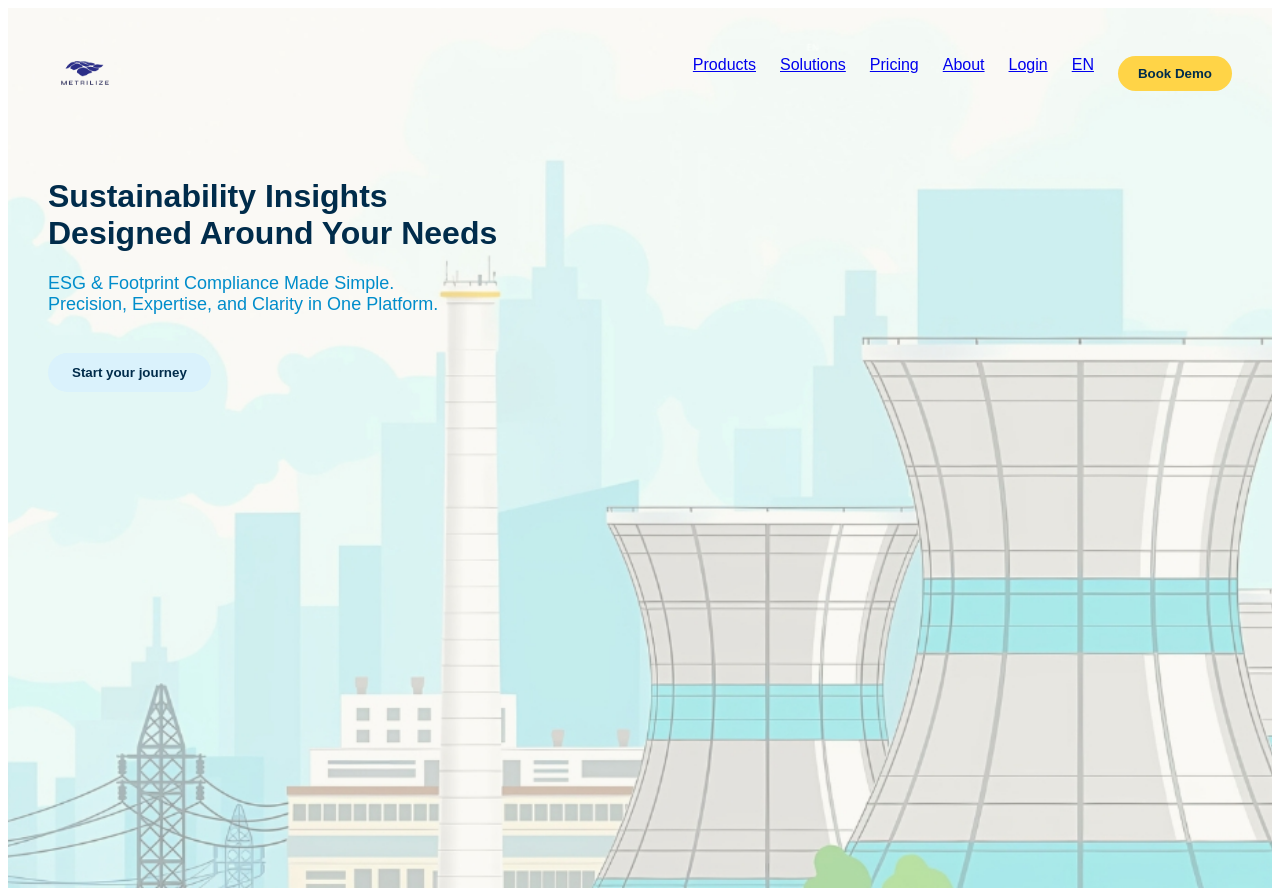
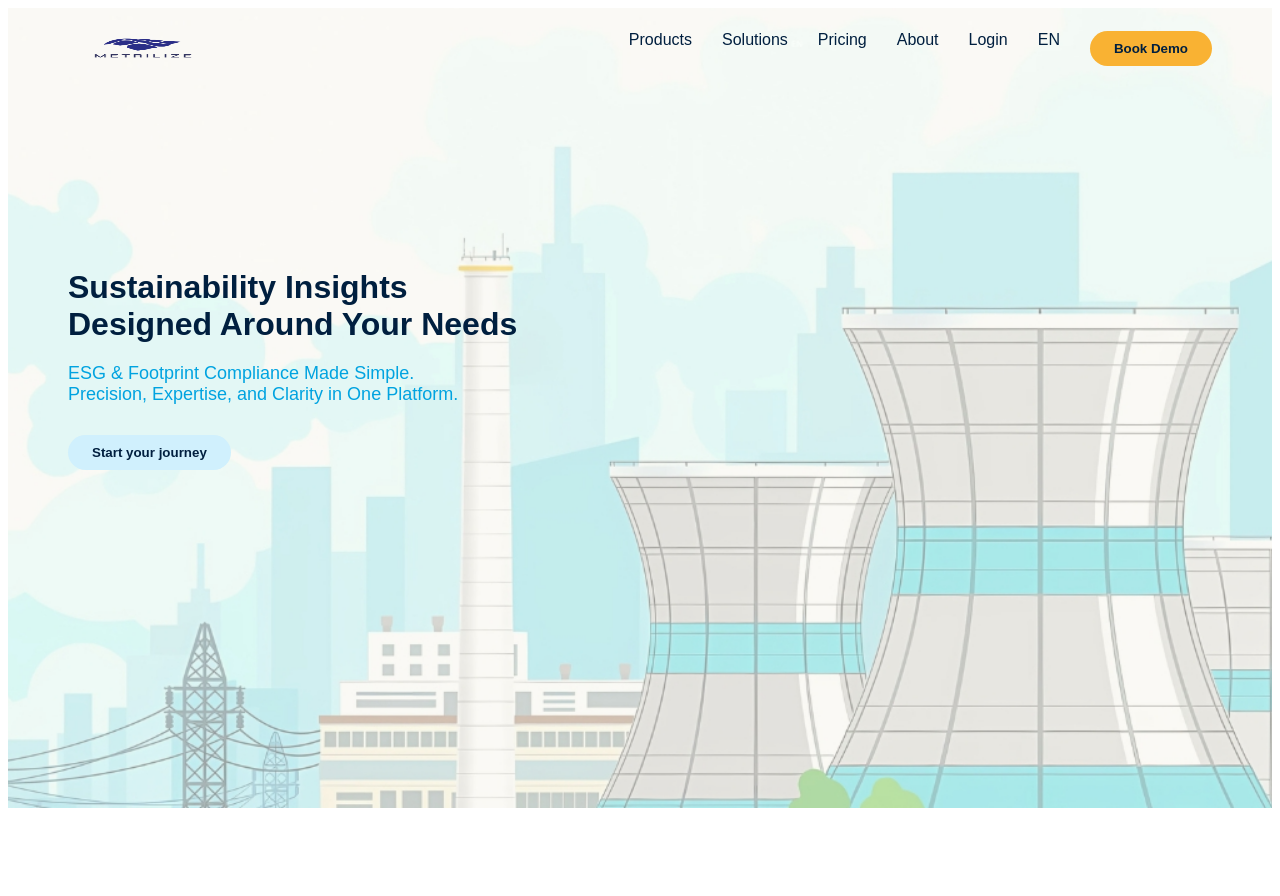
Before and after one commit to Metrilize128/metrilize-launch, a Next.js app: page / in a window 1280 px wide. After the commit the page ends 816 px from the top, so only its background shows below. Built offline with nearby package versions, Linux system fonts and the light colour scheme.

Commit message:
Update index.js

```diff
--- a/pages/index.js
+++ b/pages/index.js
@@ -1,65 +1,84 @@
-// pages/index.js
+import Image from 'next/image';
 
 export default function Home() {
   return (
+    <div style={{ fontFamily: 'Arial, sans-serif', margin: 0, padding: 0 }}>
+      {/* Background Section with Overlay Content */}
       <div
         style={{
-        backgroundImage: "url('/factory-bg.jpg')",
+          backgroundImage: 'url(/factory-bg.jpg)',
           backgroundSize: 'cover',
           backgroundPosition: 'center',
-        minHeight: '100vh',
-        padding: '40px',
-        fontFamily: 'Arial, sans-serif',
-        color: '#002C4B',
+          height: '100vh',
+          width: '100%',
+          position: 'relative',
         }}
       >
-      {/* Navigation Bar */}
-      <div style={{ display: 'flex', justifyContent: 'space-between', alignItems: 'center' }}>
-        <img src="/metrilize-logo.png" alt="Metrilize Logo" style={{ height: '50px' }} />
-        <nav style={{ display: 'flex', gap: '24px' }}>
-          <a href="#">Products</a>
-          <a href="#">Solutions</a>
-          <a href="#">Pricing</a>
-          <a href="#">About</a>
-          <a href="#">Login</a>
-          <a href="#">EN</a>
-          <button style={{
-            backgroundColor: '#FFD447',
-            color: '#002C4B',
-            padding: '10px 20px',
+        {/* Header Section */}
+        <nav
+          style={{
+            display: 'flex',
+            justifyContent: 'space-between',
+            alignItems: 'center',
+            padding: '20px 60px',
+          }}
+        >
+          <Image src="/metrilize-logo.png" alt="Metrilize Logo" width={150} height={40} />
+
+          <div style={{ display: 'flex', gap: '30px', fontSize: '16px', fontWeight: 500 }}>
+            <a href="#" style={{ color: '#001f3f', textDecoration: 'none' }}>Products</a>
+            <a href="#" style={{ color: '#001f3f', textDecoration: 'none' }}>Solutions</a>
+            <a href="#" style={{ color: '#001f3f', textDecoration: 'none' }}>Pricing</a>
+            <a href="#" style={{ color: '#001f3f', textDecoration: 'none' }}>About</a>
+            <a href="#" style={{ color: '#001f3f', textDecoration: 'none' }}>Login</a>
+            <a href="#" style={{ color: '#001f3f', textDecoration: 'none' }}>EN</a>
+            <button
+              style={{
+                backgroundColor: '#f9b233',
+                borderRadius: '30px',
+                padding: '10px 24px',
                 border: 'none',
-            borderRadius: '20px',
+                color: '#001f3f',
                 fontWeight: 'bold',
-            cursor: 'pointer'
-          }}>
+                cursor: 'pointer',
+              }}
+            >
               Book Demo
             </button>
+          </div>
         </nav>
-      </div>
 
-      {/* Hero Section */}
-      <div style={{ marginTop: '80px', maxWidth: '600px' }}>
-        <h1 style={{ fontSize: '32px', fontWeight: 'bold' }}>
-          Sustainability Insights<br />
-          Designed Around Your Needs
+        {/* Hero Text Content */}
+        <div
+          style={{
+            position: 'absolute',
+            top: '30%',
+            left: '60px',
+            maxWidth: '600px',
+            color: '#001f3f',
+          }}
+        >
+          <h1 style={{ fontSize: '32px', fontWeight: 700, marginBottom: '20px' }}>
+            Sustainability Insights <br /> Designed Around Your Needs
           </h1>
-        <p style={{ marginTop: '20px', fontSize: '18px', color: '#008DCB' }}>
-          ESG & Footprint Compliance Made Simple.<br />
-          Precision, Expertise, and Clarity in One Platform.
+          <p style={{ fontSize: '18px', color: '#00a3e0', marginBottom: '30px' }}>
+            ESG & Footprint Compliance Made Simple. <br /> Precision, Expertise, and Clarity in One Platform.
           </p>
-        <button style={{
-          marginTop: '20px',
-          backgroundColor: '#DAF2FC',
-          color: '#002C4B',
-          padding: '12px 24px',
+          <button
+            style={{
+              backgroundColor: '#d0f0fd',
+              borderRadius: '30px',
+              padding: '10px 24px',
               border: 'none',
-          borderRadius: '25px',
+              color: '#001f3f',
               fontWeight: 'bold',
-          cursor: 'pointer'
-        }}>
+              cursor: 'pointer',
+            }}
+          >
             Start your journey
           </button>
         </div>
       </div>
+    </div>
   );
 }
```
Lines whose indentation alone changed are shown as unchanged.
